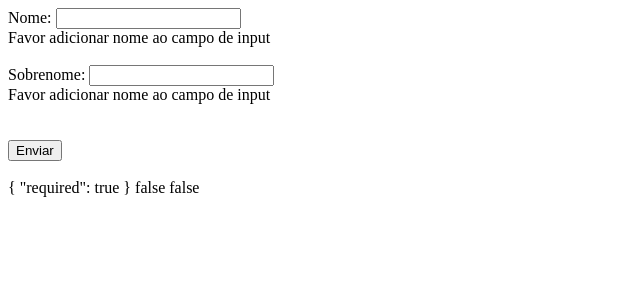
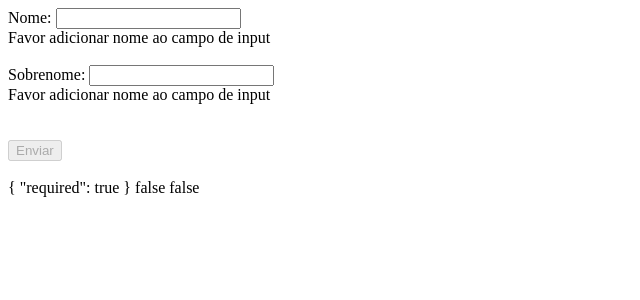
Before and after one commit to jvmhonorato/start-angular, an Angular app: page / in a window 1280 px wide. Shown: the top 300 px of the page, without its empty margins (0-640 px from the left). Built offline with nearby package versions, Linux system fonts and the light colour scheme.

Commit message:
add conditional in submitForm using valid and invalid

```diff
--- a/src/app/reactive-forms/reactive-forms.component.html
+++ b/src/app/reactive-forms/reactive-forms.component.html
@@ -17,13 +17,13 @@
     {{cadastroForm.get('firstName')?.value}} {{cadastroForm.get('lastName')?.value}}
     <br />
     <br />
-    <button >Enviar</button>
+    <button [disabled]="cadastroForm.invalid">Enviar</button>
     <br />
     <br />
     <span>{{cadastroForm.get('firstName')?.value?.firstName | json}} {{cadastroForm.get('lastName')?.value?.lastName | json}}</span>
 
 
-    <span *ngIf="cadastroForm.get('firstName')?.touched || cadastroForm.get('firstName')?.dirty  ">Tocado</span>
+    <span class="tocado" *ngIf="cadastroForm.get('firstName')?.touched || cadastroForm.get('firstName')?.dirty  ">Tocado</span>
 
 
   </form>
--- a/src/app/reactive-forms/reactive-forms.component.scss
+++ b/src/app/reactive-forms/reactive-forms.component.scss
@@ -0,0 +1,5 @@
+.tocado{
+  background-color: red;
+  font-weight: bolder;
+
+}
--- a/src/app/reactive-forms/reactive-forms.component.ts
+++ b/src/app/reactive-forms/reactive-forms.component.ts
@@ -16,8 +16,12 @@ export class ReactiveFormsComponent {
   constructor(private formBuilder: FormBuilder) { }
 
   public submitForm() {
-    console.log(this.cadastroForm.value);
-    console.log(this.cadastroForm.value.firstName);
+    if(this.cadastroForm.valid){
+      console.log(this.cadastroForm.value);
+      console.log(this.cadastroForm.value.firstName);
+      console.log(this.cadastroForm.value.lastName);
+    }
+
   }
 
 }
```
Also changed, not shown: tutorial.txt.
